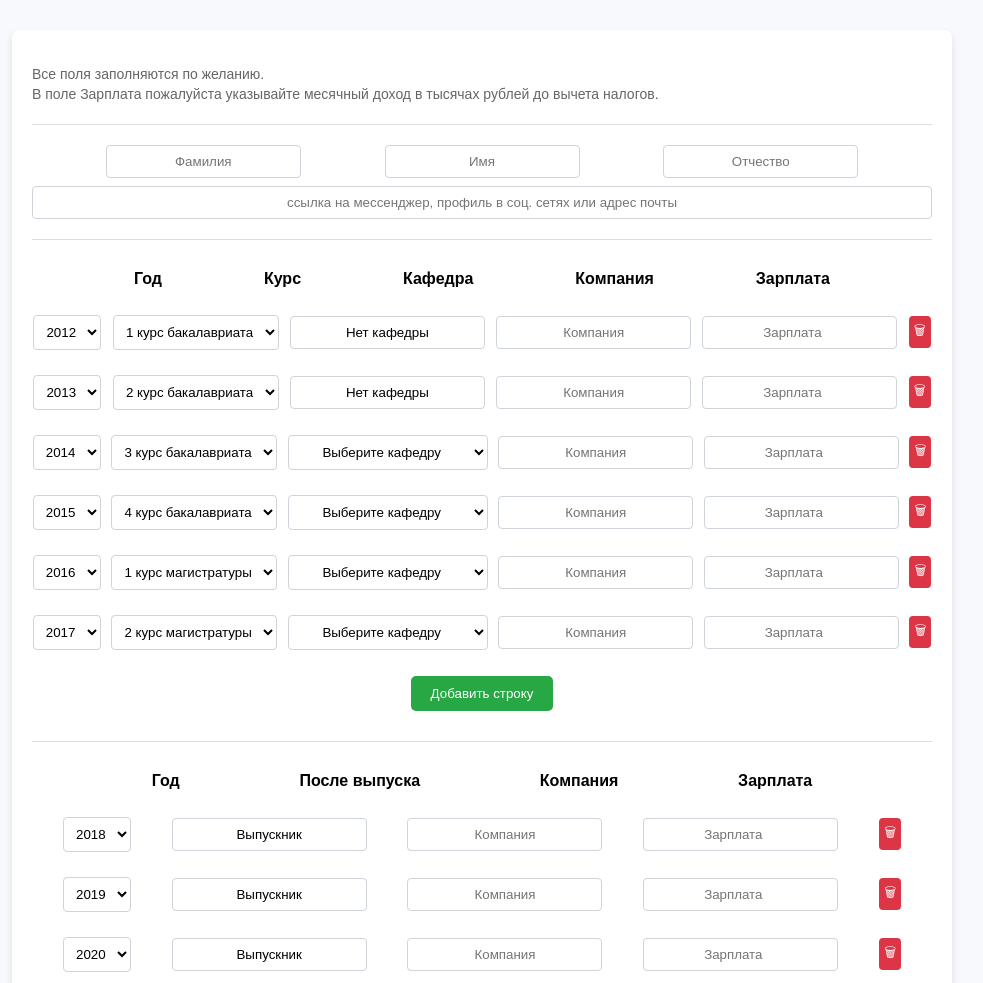
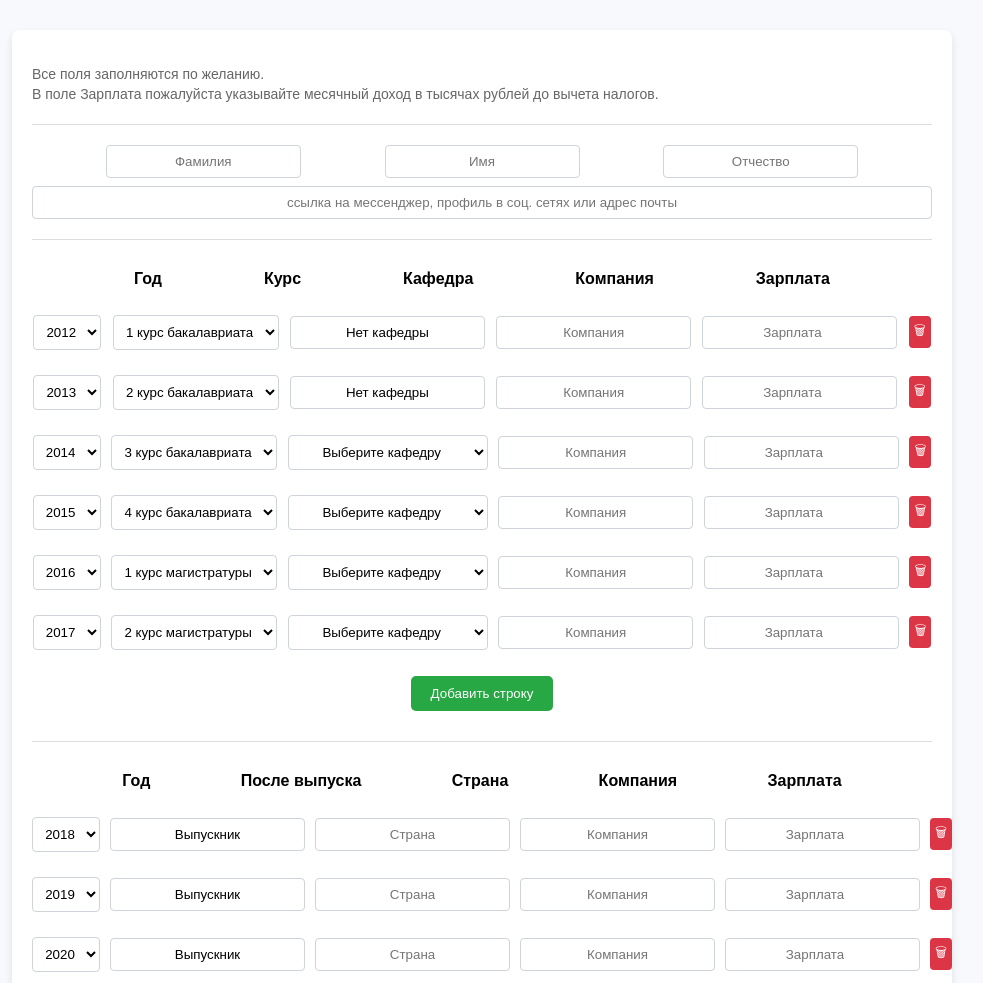
Before and after one commit to cheptil/salary, a plain HTML site: page index.html in a window 1280 px wide. Shown: the top 983 px of the page, without its empty margins (158-1141 px from the left). Drawn offline with Linux system fonts and the light colour scheme.

Commit message:
Add files via upload

```diff
--- a/index.html
+++ b/index.html
@@ -166,6 +166,7 @@
         <div class="form-header" style="margin-top: 10px;">
             <span>Год</span>
             <span>После выпуска</span>
+            <span>Страна</span>
             <span>Компания</span>
             <span>Зарплата</span>
         </div>
@@ -215,16 +216,6 @@
             "Кафедра Автоматизации систем вычислительных комплексов",
             "Кафедра Суперкомпьютеров и квантовой информатики",
             "Кафедра Интеллектуальных информационных технологий"
-        ];
-
-        // Порядок по умолчанию
-        const initialCoursesList = [
-            "1 курс бакалавриата",
-            "2 курс бакалавриата",
-            "3 курс бакалавриата",
-            "4 курс бакалавриата",
-            "1 курс магистратуры",
-            "2 курс магистратуры"
         ];
 
         // Диапазон годов
@@ -316,12 +307,12 @@
             row.classList.add('form-row');
 
             row.innerHTML = `
-                <select class=\"year-select\">${createOptions(years)}</select>
-                <select class=\"course-select\">${createOptions(allCourses)}</select>
-                <span class=\"dept-wrapper\"></span>
-                <input type=\"text\" class=\"company-input\" placeholder=\"Компания\" />
-                <input type=\"number\" placeholder=\"Зарплата\" />
-                <button class=\"delete-btn\" onclick=\"removeRow(this)\">🗑</button>
+                <select class="year-select">${createOptions(years)}</select>
+                <select class="course-select">${createOptions(allCourses)}</select>
+                <span class="dept-wrapper"></span>
+                <input type="text" class="company-input" placeholder="Компания" />
+                <input type="number" placeholder="Зарплата" />
+                <button class="delete-btn" onclick="removeRow(this)">🗑</button>
             `;
 
             container.appendChild(row);
@@ -341,34 +332,39 @@
             // Рендерим кафедру
             renderDeptElement(deptWrapper, nextCourse, nextDept);
 
-            // Изменение кафедры при смене курса
+            // При смене курса меняем кафедру
             courseSel.addEventListener('change', () => {
                 renderDeptElement(deptWrapper, courseSel.value);
             });
         }
 
-        // Добавляем новую строку (ПОСЛЕ ВЫПУСКА) и дублируем "Компания" и "Зарплата" из последней заполненной
+        // Добавляем новую строку (ПОСЛЕ ВЫПУСКА) и дублируем "Страна" и "Компания"/"Зарплата" из последней заполненной
         function addPostGraduationRow(yearParam = null) {
             const container = document.getElementById('post-graduation-list');
             const last = container.lastElementChild;
 
             let nextYear = 2018;
+            let lastCountryVal = '';
+            let lastCompanyVal = '';
             let lastSalaryVal = '';
-            let lastCompanyVal = '';
 
             if (last) {
                 const yearSel = last.querySelector('.year-select');
-                const lastSalaryInput = last.querySelector("input[type='number']");
-                const lastCompanyInput = last.querySelector('.company-input');
+                const countryInput = last.querySelector('.country-input');
+                const companyInput = last.querySelector('.company-input');
+                const salaryInput = last.querySelector("input[type='number']");
 
                 if (yearSel) {
                     nextYear = parseInt(yearSel.value) + 1;
                 }
-                if (lastSalaryInput) {
-                    lastSalaryVal = lastSalaryInput.value;
+                if (countryInput) {
+                    lastCountryVal = countryInput.value;
                 }
-                if (lastCompanyInput) {
-                    lastCompanyVal = lastCompanyInput.value;
+                if (companyInput) {
+                    lastCompanyVal = companyInput.value;
+                }
+                if (salaryInput) {
+                    lastSalaryVal = salaryInput.value;
                 }
             } else if (yearParam !== null) {
                 nextYear = yearParam;
@@ -377,22 +373,25 @@
             const row = document.createElement('div');
             row.classList.add('form-row');
             row.innerHTML = `
-                <select class=\"year-select\">${createOptions(years)}</select>
-                <input type=\"text\" class=\"after-release\" value=\"Выпускник\" readonly />
-                <input type=\"text\" class=\"company-input\" placeholder=\"Компания\" />
-                <input type=\"number\" placeholder=\"Зарплата\" />
-                <button class=\"delete-btn\" onclick=\"removeRow(this)\">🗑</button>
+                <select class="year-select">${createOptions(years)}</select>
+                <input type="text" class="after-release" value="Выпускник" readonly />
+                <input type="text" class="country-input" placeholder="Страна" />
+                <input type="text" class="company-input" placeholder="Компания" />
+                <input type="number" placeholder="Зарплата" />
+                <button class="delete-btn" onclick="removeRow(this)">🗑</button>
             `;
 
             container.appendChild(row);
 
             const yearSel = row.querySelector('.year-select');
+            const countryInp = row.querySelector('.country-input');
             const salaryInp = row.querySelector("input[type='number']");
             const companyInp = row.querySelector('.company-input');
 
             yearSel.value = nextYear;
+            countryInp.value = lastCountryVal;
+            companyInp.value = lastCompanyVal;
             salaryInp.value = lastSalaryVal;
-            companyInp.value = lastCompanyVal;
         }
 
         function removeRow(btn) {
@@ -467,12 +466,14 @@
             postRows.forEach(row => {
                 const year = row.querySelector('.year-select').value;
                 const status = row.querySelector('.after-release').value;
+                const country = row.querySelector('.country-input').value;
                 const comp = row.querySelector('.company-input').value;
                 const salary = row.querySelector("input[type='number']").value;
 
                 userData.postGraduation.push({
                     year,
                     status,
+                    country,
                     company: comp,
                     salary
                 });
```
